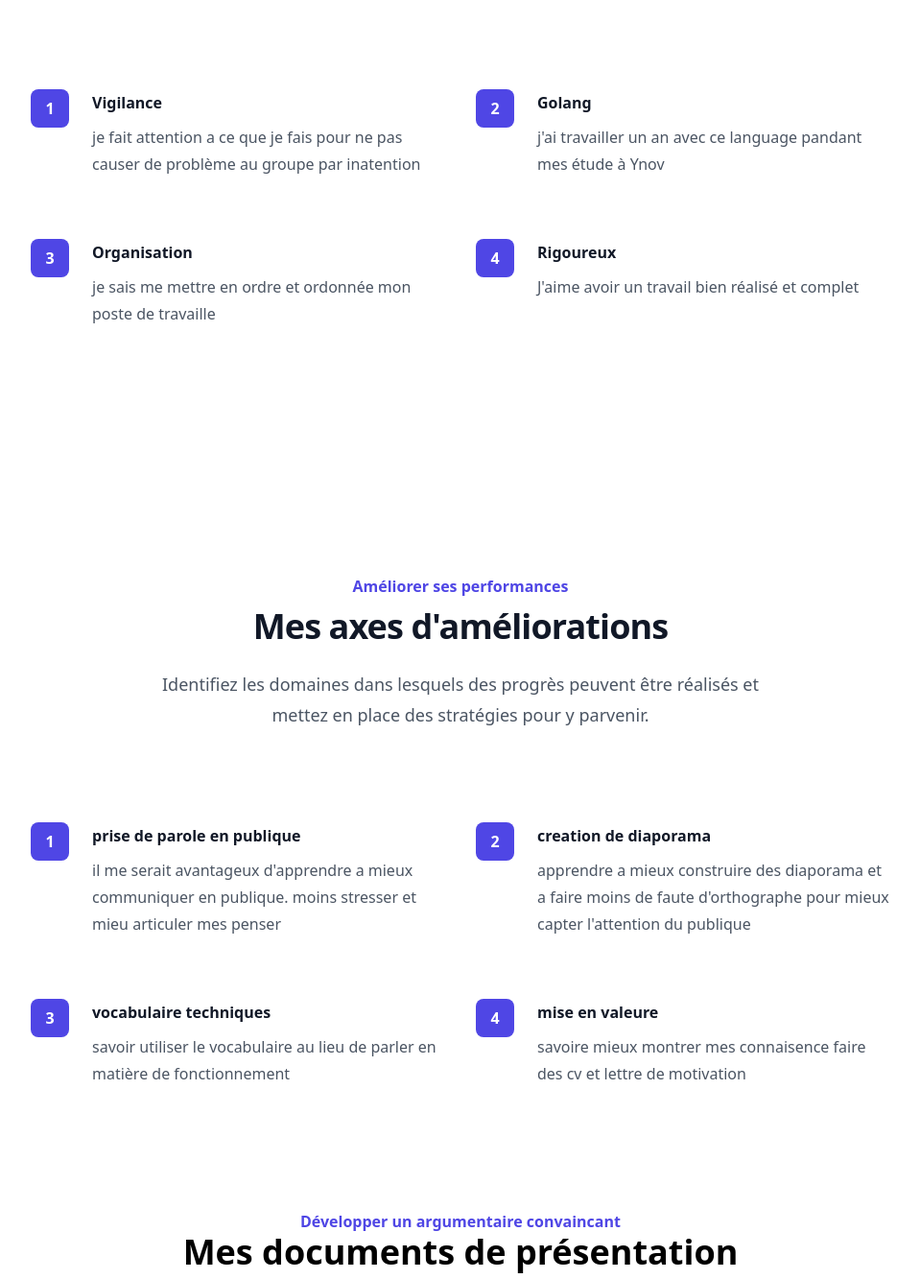
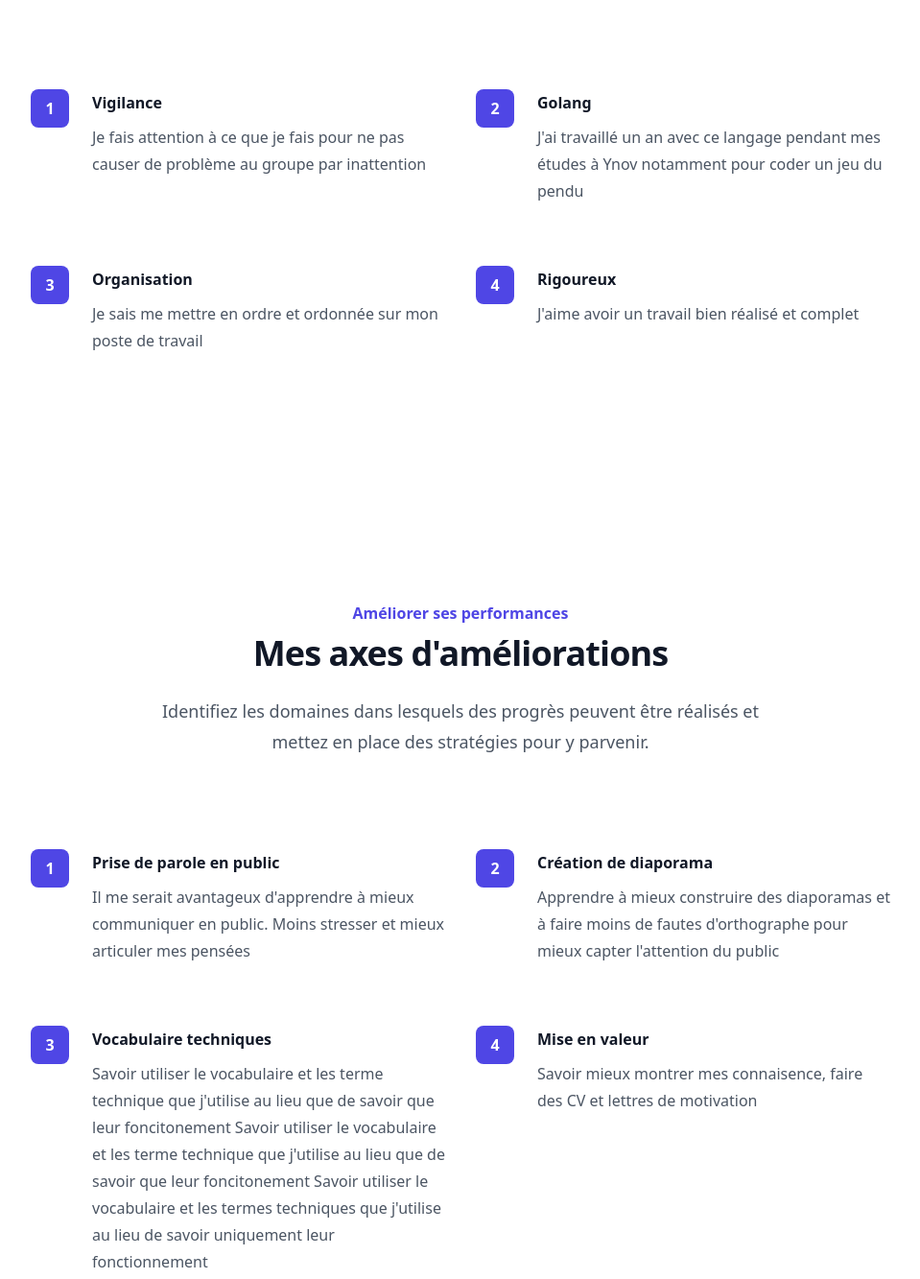
Before and after one commit to anthonyP1202/b2-orientation, a plain HTML site: page index.html in a window 1280 px wide. Shown: the part 447-1780 px from the top of the page at 96% size, without its empty margins (160-1119 px from the left). Drawn offline with nearby package versions, Linux system fonts and the light colour scheme.

Commit message:
faute d'orthographe

```diff
--- a/index.html
+++ b/index.html
@@ -32,7 +32,7 @@
               </div>
               Vigilance
             </dt>
-            <dd class="mt-2 text-base leading-7 text-gray-600">je fait attention a ce que je fais pour ne pas causer de problème au groupe par inatention</dd>
+            <dd class="mt-2 text-base leading-7 text-gray-600">Je fais attention à ce que je fais pour ne pas causer de problème au groupe par inattention</dd>
           </div>
           <div class="relative pl-16">
             <dt class="text-base font-semibold leading-7 text-gray-900">
@@ -41,7 +41,7 @@
               </div>
               Golang
             </dt>
-            <dd class="mt-2 text-base leading-7 text-gray-600">j'ai travailler un an avec ce language pandant mes étude à Ynov</dd>
+            <dd class="mt-2 text-base leading-7 text-gray-600">J'ai travaillé un an avec ce langage pendant mes études à Ynov notamment pour coder un jeu du pendu</dd>
           </div>
           <div class="relative pl-16">
             <dt class="text-base font-semibold leading-7 text-gray-900">
@@ -50,7 +50,7 @@
               </div>
               Organisation
             </dt>
-            <dd class="mt-2 text-base leading-7 text-gray-600">je sais me mettre en ordre et ordonnée mon poste de travaille</dd>
+            <dd class="mt-2 text-base leading-7 text-gray-600">Je sais me mettre en ordre et ordonnée sur mon poste de travail</dd>
           </div>
           <div class="relative pl-16">
             <dt class="text-base font-semibold leading-7 text-gray-900">
@@ -81,36 +81,40 @@
               <div class="absolute left-0 top-0 flex h-10 w-10 items-center justify-center rounded-lg bg-indigo-600 text-white">
                 1
               </div>
-              prise de parole en publique
+              Prise de parole en public
             </dt>
-            <dd class="mt-2 text-base leading-7 text-gray-600">il me serait avantageux d'apprendre a mieux communiquer en publique. moins stresser et mieu articuler mes penser </dd>
+            <dd class="mt-2 text-base leading-7 text-gray-600">Il me serait avantageux d'apprendre à mieux communiquer en public. Moins stresser et mieux articuler mes pensées </dd>
           </div>
           <div class="relative pl-16">
             <dt class="text-base font-semibold leading-7 text-gray-900">
               <div class="absolute left-0 top-0 flex h-10 w-10 items-center justify-center rounded-lg bg-indigo-600 text-white">
                 2
               </div>
-              creation de diaporama
+              Création de diaporama
             </dt>
-            <dd class="mt-2 text-base leading-7 text-gray-600">apprendre a mieux construire des diaporama et a faire moins de faute d'orthographe pour mieux capter l'attention du publique</dd>
+            <dd class="mt-2 text-base leading-7 text-gray-600">Apprendre à mieux construire des diaporamas et à faire moins de fautes d'orthographe pour mieux capter l'attention du public</dd>
           </div>
           <div class="relative pl-16">
             <dt class="text-base font-semibold leading-7 text-gray-900">
               <div class="absolute left-0 top-0 flex h-10 w-10 items-center justify-center rounded-lg bg-indigo-600 text-white">
                 3
               </div>
-              vocabulaire techniques
+              Vocabulaire techniques
             </dt>
-            <dd class="mt-2 text-base leading-7 text-gray-600">savoir utiliser le vocabulaire au lieu de parler en matière de fonctionnement</dd>
+            <dd class="mt-2 text-base leading-7 text-gray-600">
+              Savoir utiliser le vocabulaire et les terme technique que j'utilise au lieu que de savoir que leur foncitonement
+              Savoir utiliser le vocabulaire et les terme technique que j'utilise au lieu que de savoir que leur foncitonement
+
+              Savoir utiliser le vocabulaire et les termes techniques que j'utilise au lieu de savoir uniquement leur fonctionnement</dd>
           </div>
           <div class="relative pl-16">
             <dt class="text-base font-semibold leading-7 text-gray-900">
               <div class="absolute left-0 top-0 flex h-10 w-10 items-center justify-center rounded-lg bg-indigo-600 text-white">
                 4
               </div>
-              mise en valeure
+              Mise en valeur
             </dt>
-            <dd class="mt-2 text-base leading-7 text-gray-600">savoire mieux montrer mes connaisence faire des cv et lettre de motivation</dd>
+            <dd class="mt-2 text-base leading-7 text-gray-600">Savoir mieux montrer mes connaisence, faire des CV et lettres de motivation</dd>
           </div>
         </dl>
       </div>
```
Also changed, not shown: 1 other file.
